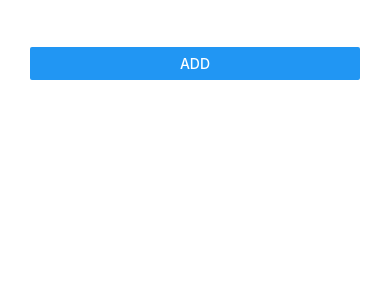
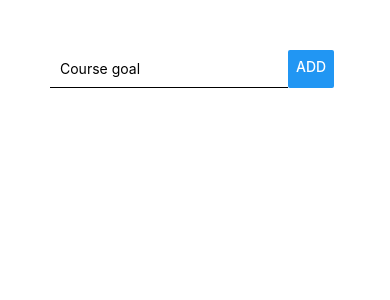
Before and after one commit to wechuli/react_native, a React Native app in the folder rn-complete-guide/: screen / in a window 390 px wide. Shown: the top 300 px of the page. Built offline with nearby package versions, Linux system fonts and the light colour scheme.

Commit message:
adding flex

```diff
--- a/rn-complete-guide/App.js
+++ b/rn-complete-guide/App.js
@@ -1,12 +1,19 @@
 import React from "react";
-import { StyleSheet, Text, View,TextInput,Button } from "react-native";
+import { StyleSheet, Text, View, TextInput, Button } from "react-native";
 
 export default function App() {
   return (
-    <View style={{padding:30}}>
-      <View>
-      <TextInput/>
-      <Button title="ADD"/>
+    <View style={{ padding: 50 }}>
+      <View style={{ display: "flex", flexDirection: "row" }}>
+        <TextInput
+          placeholder="Course goal"
+          style={{
+            borderBottomColor: "black",
+            borderBottomWidth: 1,
+            padding: 10
+          }}
+        />
+        <Button title="ADD" />
       </View>
 
       <View></View>
```
